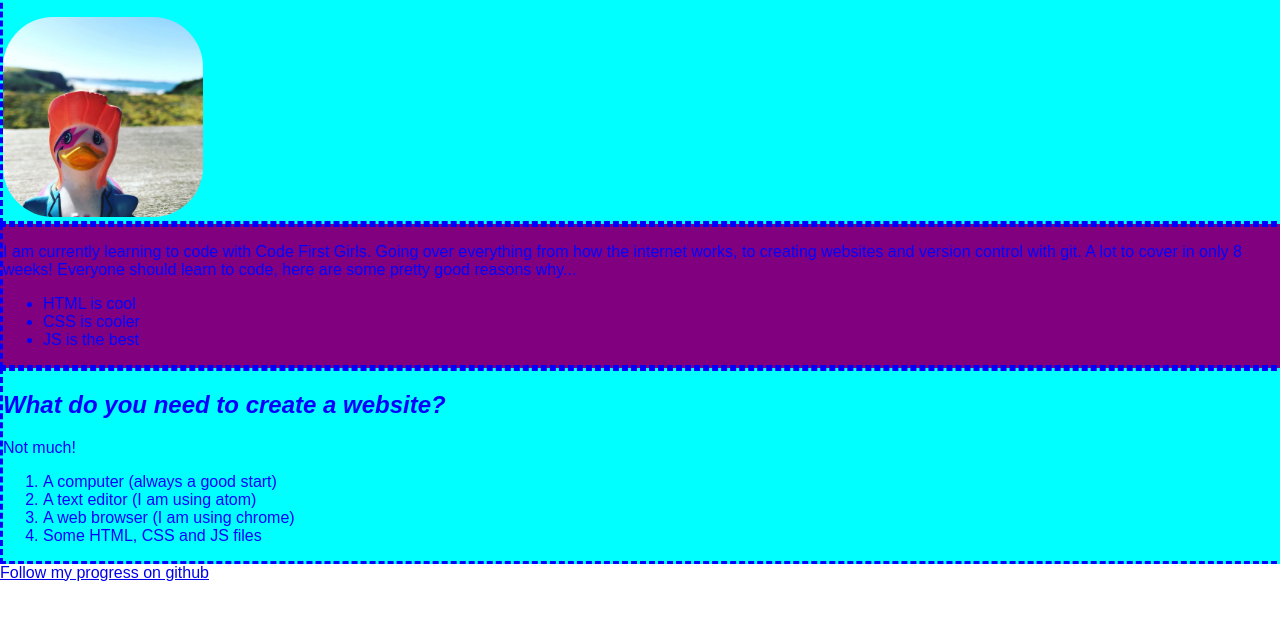
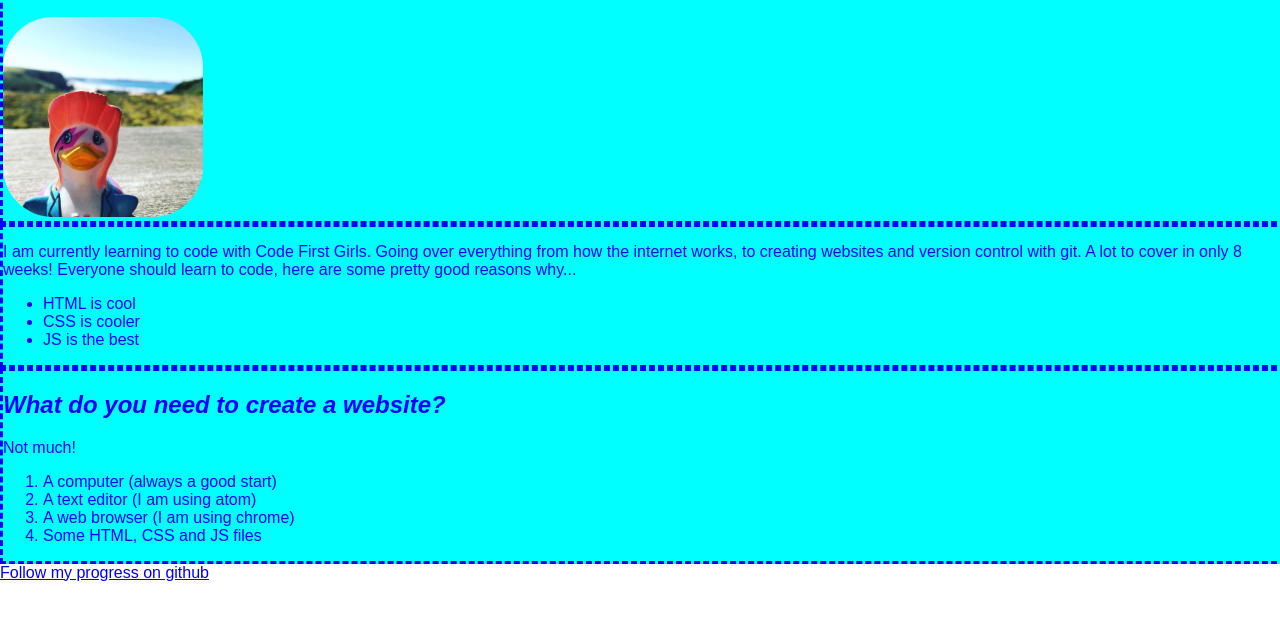
Before and after one commit to elisavetperp/git-test, a plain HTML site: page index.html in a window 1280 px wide. Shown: the part 114-734 px from the top of the page. Drawn offline with Linux system fonts and the light colour scheme.

Commit message:
remove second div color

```diff
--- a/css/styles.css
+++ b/css/styles.css
@@ -10,11 +10,6 @@ div{
     border: dashed;
 }
 
-.second-div{
-    background-color: purple;
-}
-
-
 #second-li {
     font-size: 30px;
 }
```
